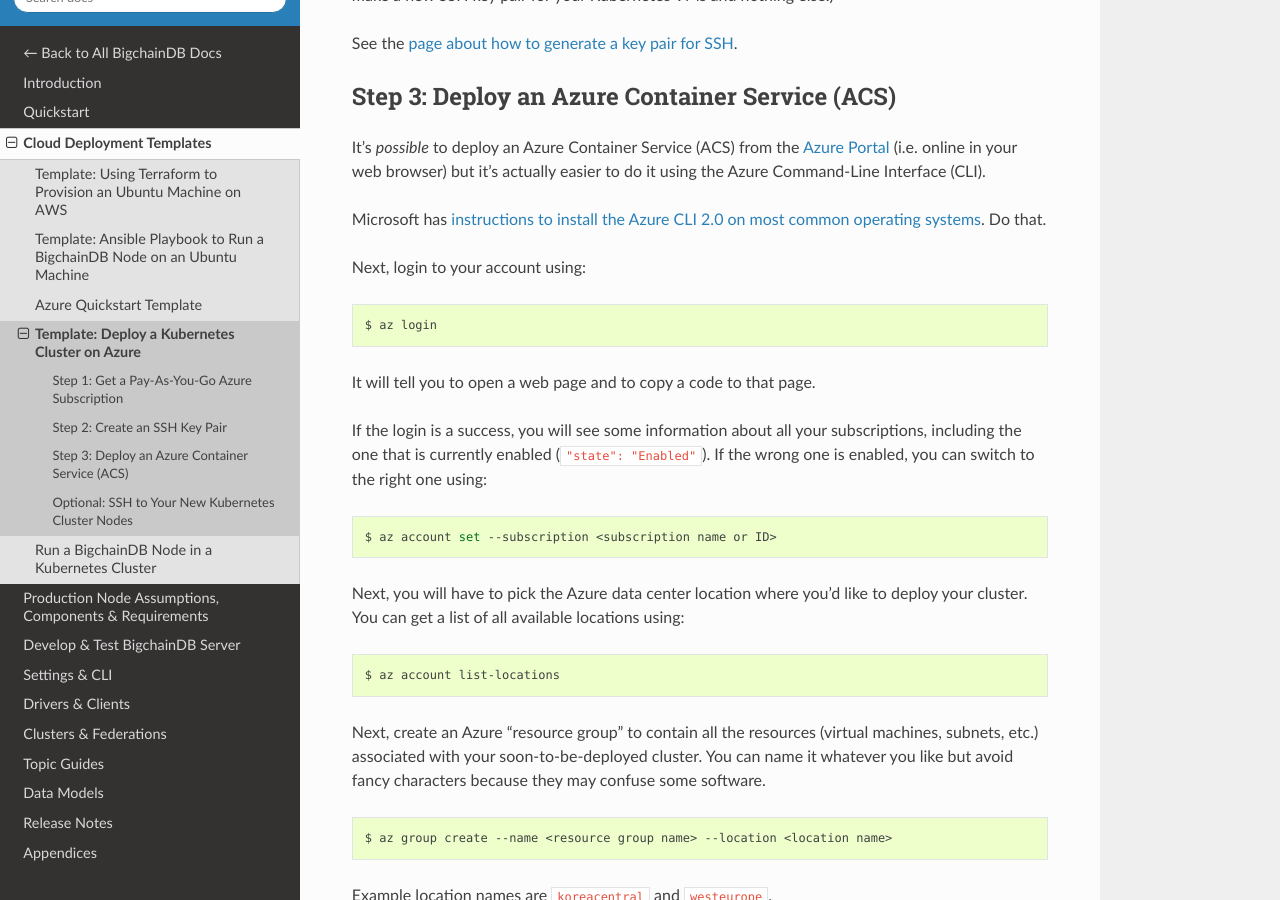
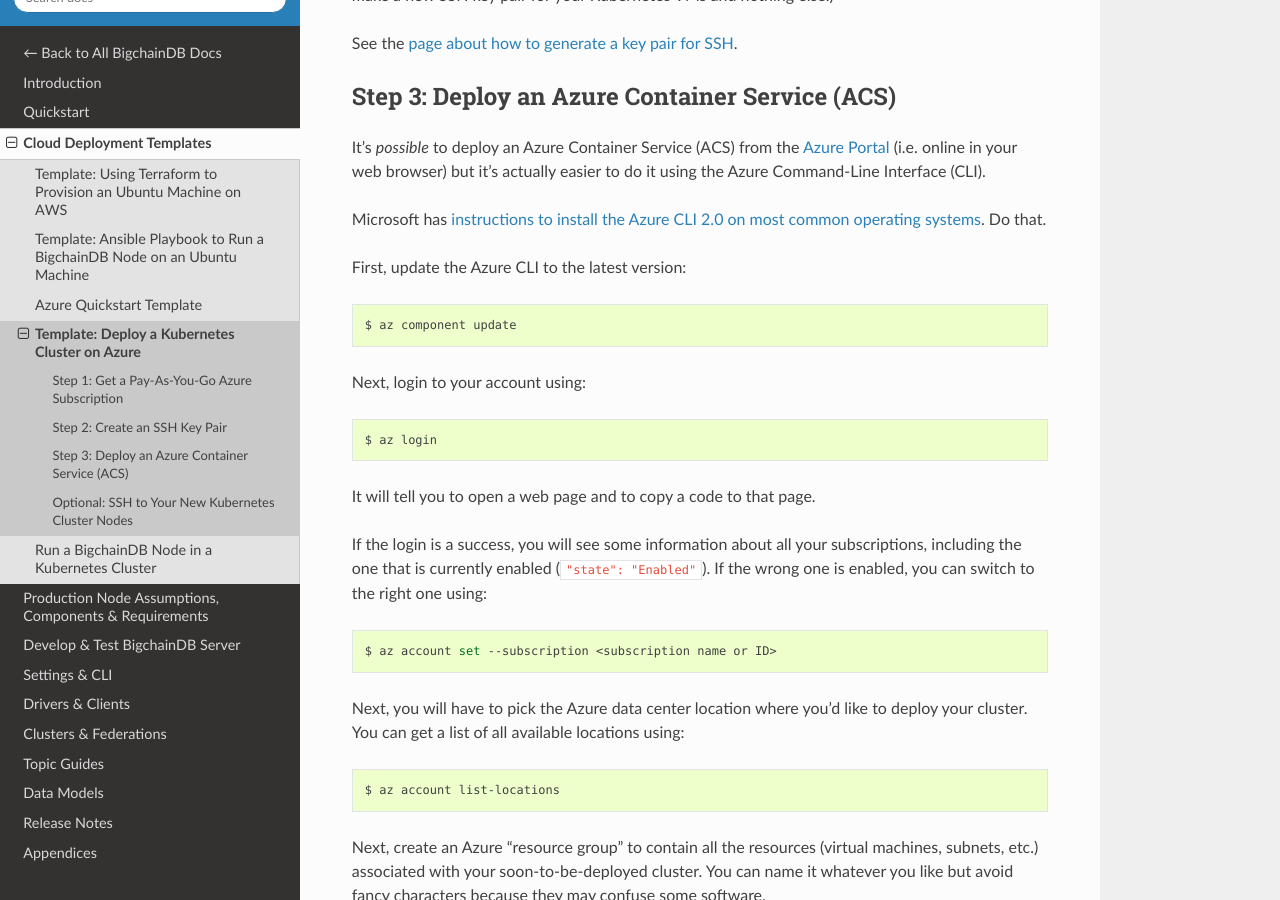
Before and after one commit to bigchaindb/bigchaindb, a Sphinx documentation site: the page built from docs/server/source/cloud-deployment-templates/template-kubernetes-azure.rst, in a window 1280 px wide and 900 px high, scrolled down 576 px. Built offline with Sphinx 7.4.7 and the Read the Docs theme 2.0.0, drawn with Linux system fonts in a browser that asks for light colours; pages that are not in the unit, such as notebooks, are missing from menus.

Commit message:
docs: add instructions to update az command

```diff
--- a/docs/server/source/cloud-deployment-templates/template-kubernetes-azure.rst
+++ b/docs/server/source/cloud-deployment-templates/template-kubernetes-azure.rst
@@ -44,6 +44,12 @@
 on most common operating systems
 <https://docs.microsoft.com/en-us/cli/azure/install-az-cli2>`_.
 Do that.
+
+First, update the Azure CLI to the latest version:
+
+.. code:: bash
+
+   $ az component update
 
 Next, login to your account using:
 
```
